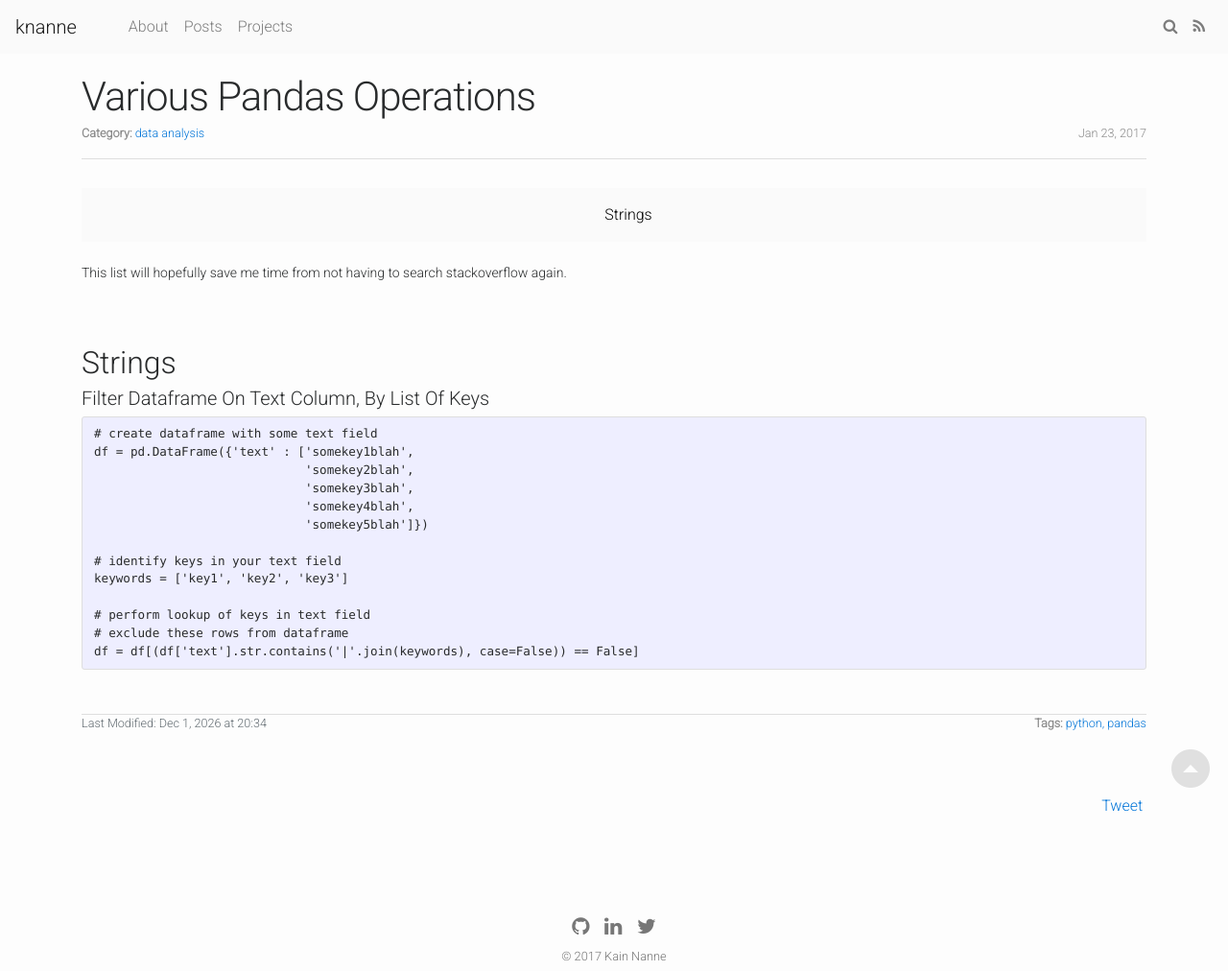
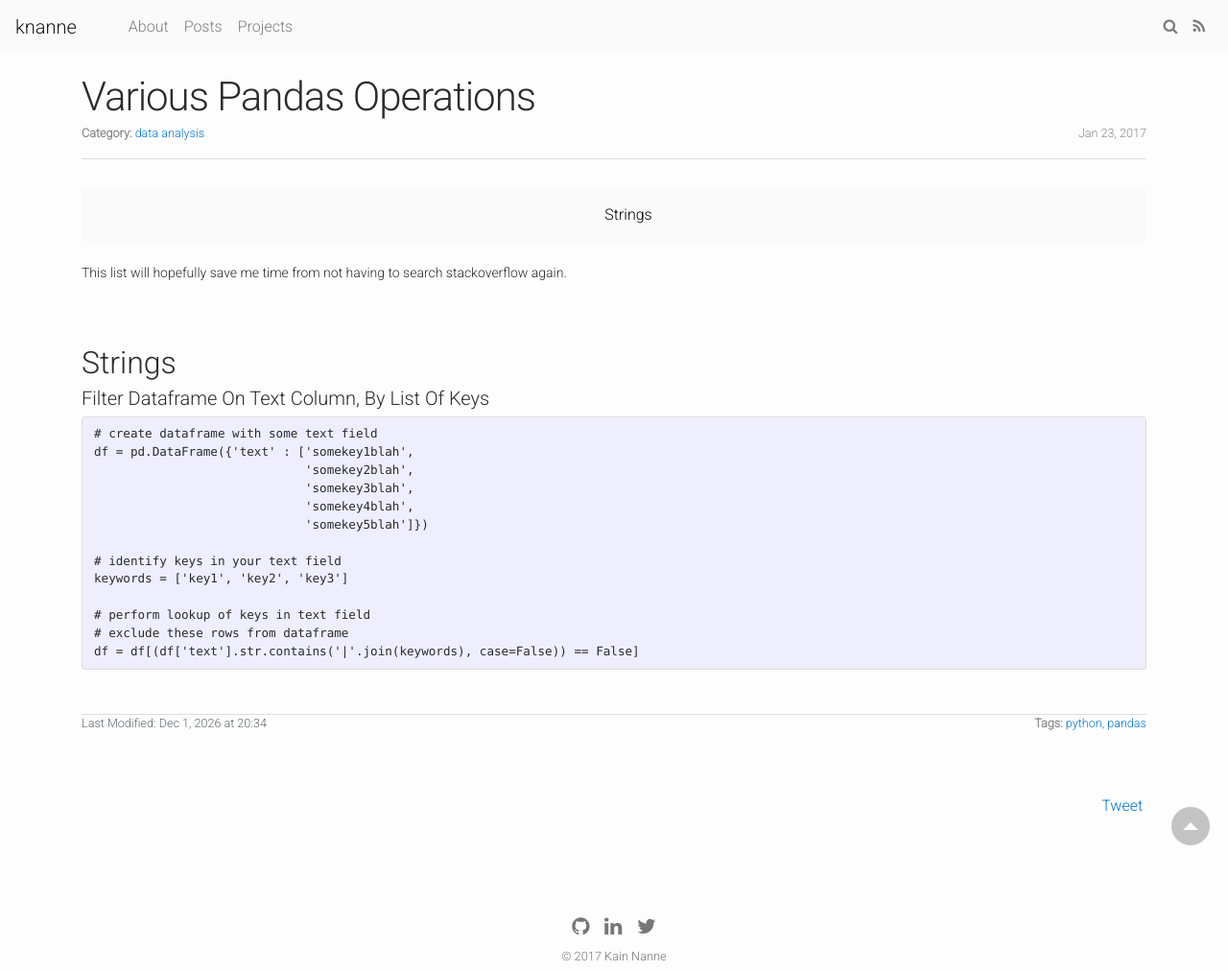
Before and after one commit to knanne/knanne.github.io, a Jekyll site: the page built from _posts/2017-01-23-Various Pandas operations.md, in a window 1280 px wide. Shown: the whole page at 96% size. Built offline with Jekyll 4.4.1, drawn with Linux system fonts in a browser that asks for light colours; comment, search, counter and statistics services are not loaded.

Commit message:
remove category from post permalink, update Back to Top button style

```diff
--- a/_config.yml
+++ b/_config.yml
@@ -78,7 +78,7 @@ defaults:
 # https://jekyllrb.com/docs/collections/
 collections:
   posts:
-    permalink: /posts/:categories/:slug
+    permalink: /posts/:slug
   projects:
     output: True
     permalink: /projects/:title
--- a/assets/main.scss
+++ b/assets/main.scss
@@ -145,16 +145,16 @@ nav a:hover {
   display: none;
   position:fixed;
   right: $spacing-unit / 2;
-  bottom: $footer-height + $spacing-unit / 2;
+  bottom: $spacing-unit / 2;
   cursor:pointer;
   font-size: 48px;
   color: $grey-color;
-  opacity: .25;
+  opacity: .5;
   transform: rotate(180deg);
 }
 #back2top:hover {
   color: $brand-color;
-  opacity: .75;
+  opacity: 1;
 }
 // MATERIAL CARDS
 //.card {
```
